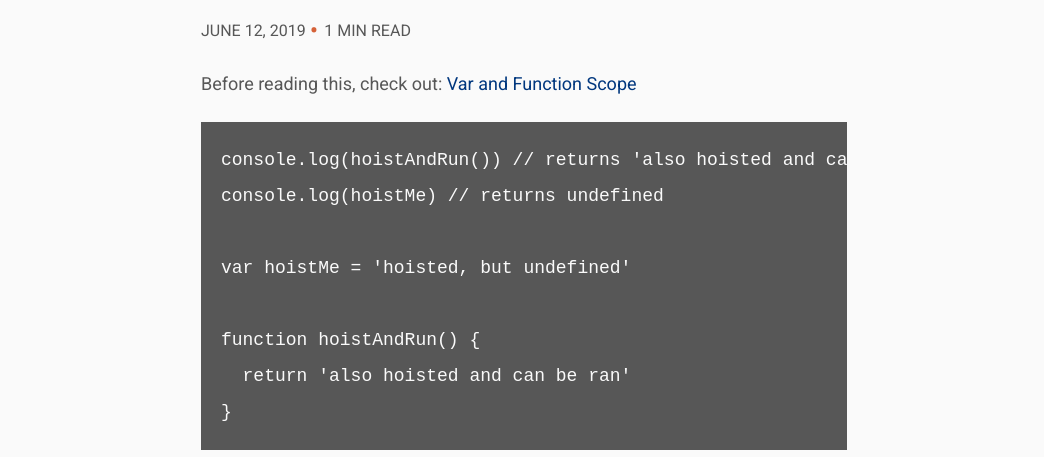
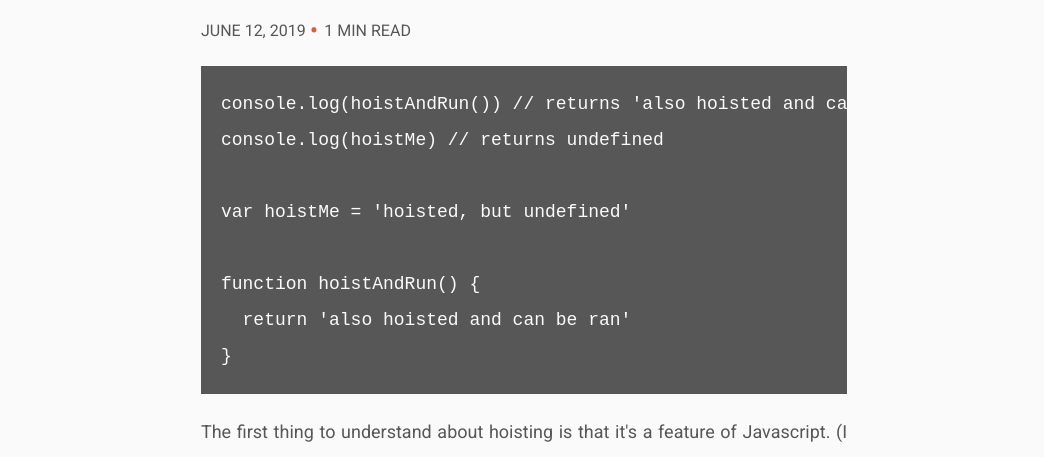
Before and after one commit to BBarbour-Dev/portfolio, a Gatsby site: page /articles/hoisting-js-quick-dirty/ in a window 1280 px wide. Shown: the part 309-766 px from the top of the page, without its empty margins (116-1160 px from the left). Built offline with nearby package versions, Linux system fonts and the light colour scheme; Gatsby itself is replaced by a stand-in of ours; some packages are replaced by stand-ins of ours; code samples lack their colours.

Commit message:
removed dev.to link

````diff
--- a/content/articles/hoisting-js-quick-dirty.md
+++ b/content/articles/hoisting-js-quick-dirty.md
@@ -5,8 +5,6 @@ type: article
 orignalURL: https://dev.to/steelvoltage/array-filter-is-awesome-2k7
 description: A super quick overview of what hoisting is.
 ---
-
-Before reading this, check out: [Var and Function Scope](https://dev.to/steelvoltage/var-and-function-scope-in-javascript-3k4p)
 
 ```javascript
 console.log(hoistAndRun()) // returns 'also hoisted and can be ran'
````
